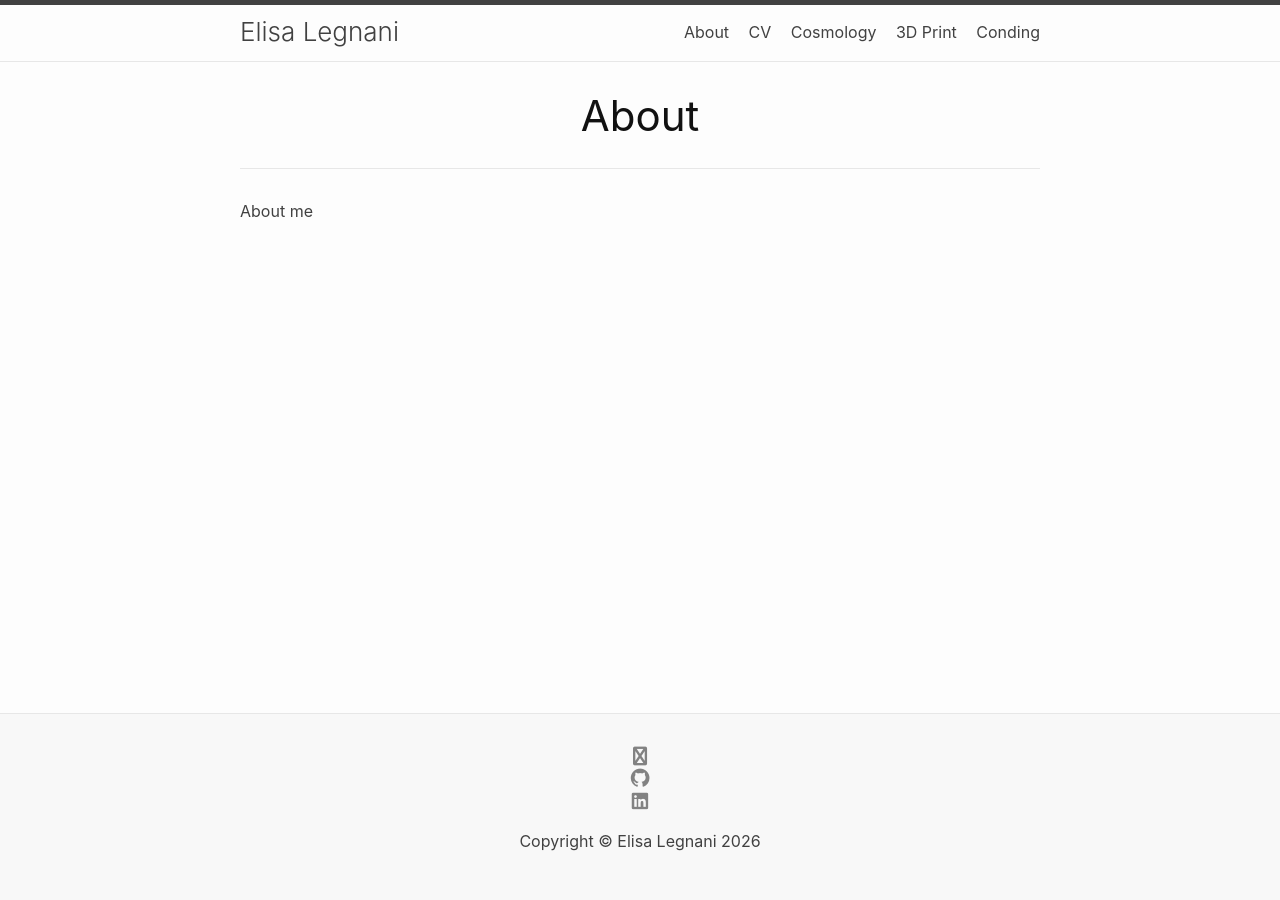
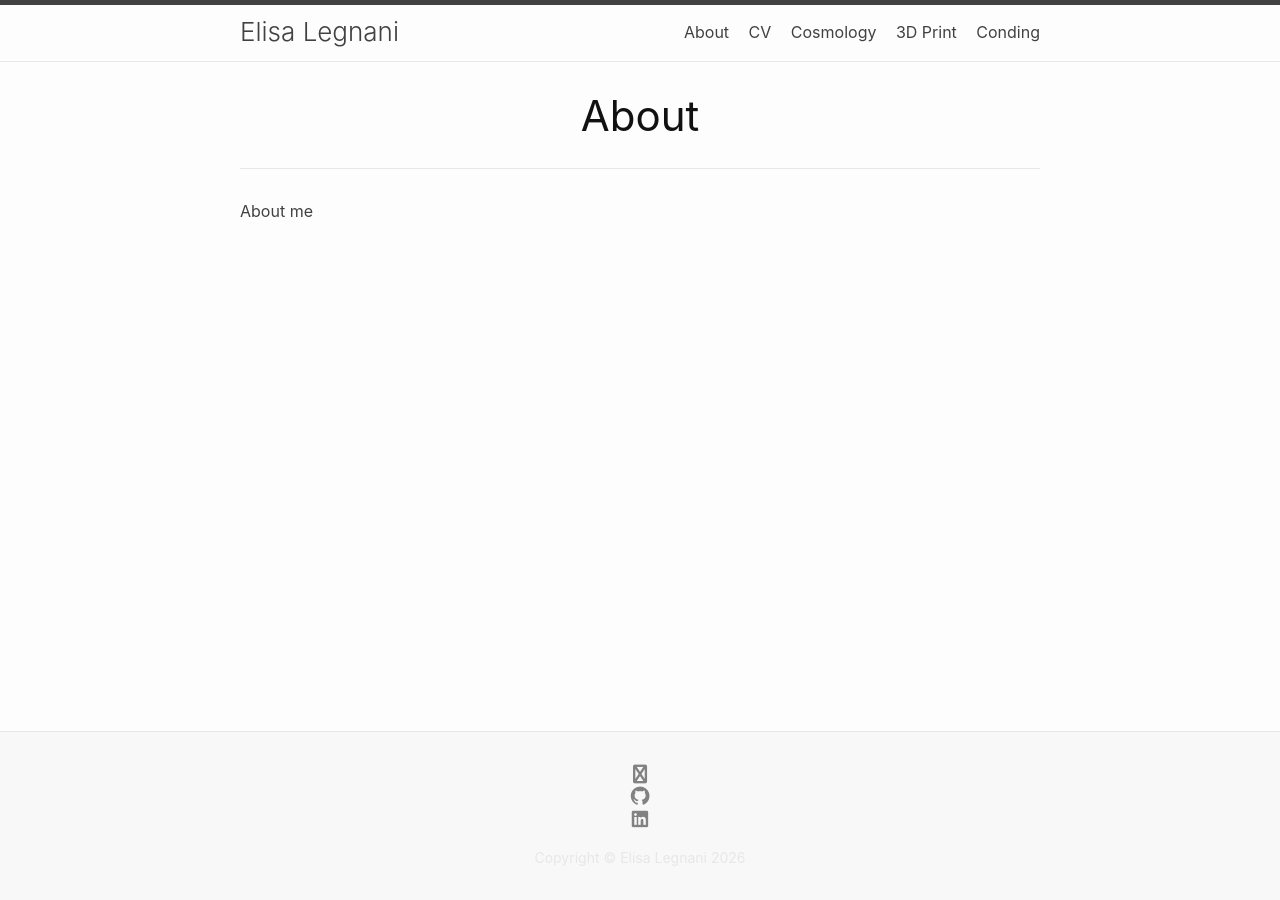
Before and after one commit to ElisaLegnani/new_website, a Jekyll site: the page built from about.md, in a window 1280 px wide. Built offline with Jekyll 4.4.1, drawn with Linux system fonts in a browser that asks for light colours; nearby versions of some CDN libraries.

Commit message:
Fix footer

```diff
--- a/_includes/contact.html
+++ /dev/null
@@ -1,9 +0,0 @@
-<ul class="contact-list">
-{%- for entry in site.contact -%}
-  <li>
-    <a rel="me" href="{{ entry.url }}" target="_blank" title="{{ entry.title }}">
-      <span class="grey fa-brands fa-{{ entry.icon }} fa-lg"></span>
-    </a>
-  </li>
-{%- endfor -%}
-</ul>
--- a/_includes/footer.html
+++ b/_includes/footer.html
@@ -5,7 +5,15 @@
   <div class="wrapper">
 
     <div class="contact-links" style="margin-bottom: 1rem;">
-      {%- include contact.html -%}
+      <ul class="contact-list">
+        {%- for entry in site.contact -%}
+          <li>
+            <a rel="me" href="{{ entry.url }}" target="_blank" title="{{ entry.title }}">
+              <span class="grey fa-brands fa-{{ entry.icon }} fa-lg"></span>
+            </a>
+          </li>
+        {%- endfor -%}
+      </ul>
     </div>
 
     <div class="footer-text">
--- a/_sass/_layout.scss
+++ b/_sass/_layout.scss
@@ -162,6 +162,12 @@
 .contact-links {
   @include relative-font-size(0.9375);
   color: $brand-color-dimmed;
+}
+
+.footer-text p {
+  margin: 0.5rem 0 0 0;
+  font-size: $small-font-size;
+  color: $brand-color-light;
 }
 
 /**
```
